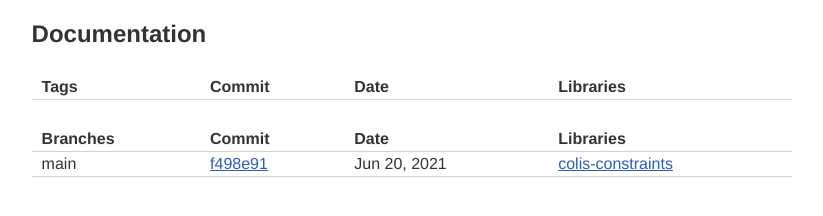
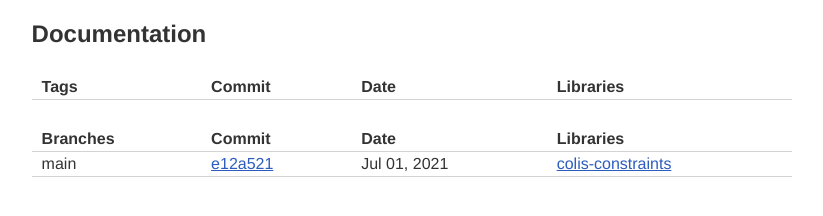
Before and after one commit to colis-anr/colis-constraints, a plain HTML site: page docs/index.html in a window 1280 px wide. Shown: the whole page, without its empty margins (228-1051 px from the left). Drawn offline with Linux system fonts and the light colour scheme.

Commit message:
Auto-deploy from GitHub Action #15

```diff
--- a/docs/index.html
+++ b/docs/index.html
@@ -55,7 +55,7 @@
                 <table>
 <tr class="head"><td class="name">Tags</td><td>Commit</td><td>Date</td><td>Libraries</td></tr>
 <tr class="head"><td class="name">Branches</td><td>Commit</td><td>Date</td><td>Libraries</td></tr>
-<tr><td rowspan="1" class="name">main</td><td rowspan="1" class="commit-hash"><a href="https://github.com/colis-anr/colis-constraints/tree/f498e91">f498e91</a></td><td rowspan="1" class="date">Jun 20, 2021</td><td class="link"><a href="branch/main/colis-constraints">colis-constraints</a></td></tr>
+<tr><td rowspan="1" class="name">main</td><td rowspan="1" class="commit-hash"><a href="https://github.com/colis-anr/colis-constraints/tree/e12a521">e12a521</a></td><td rowspan="1" class="date">Jul 01, 2021</td><td class="link"><a href="branch/main/colis-constraints">colis-constraints</a></td></tr>
                 </table>
             </div>
         </main>
```
Also changed, not shown: 2 other files.
